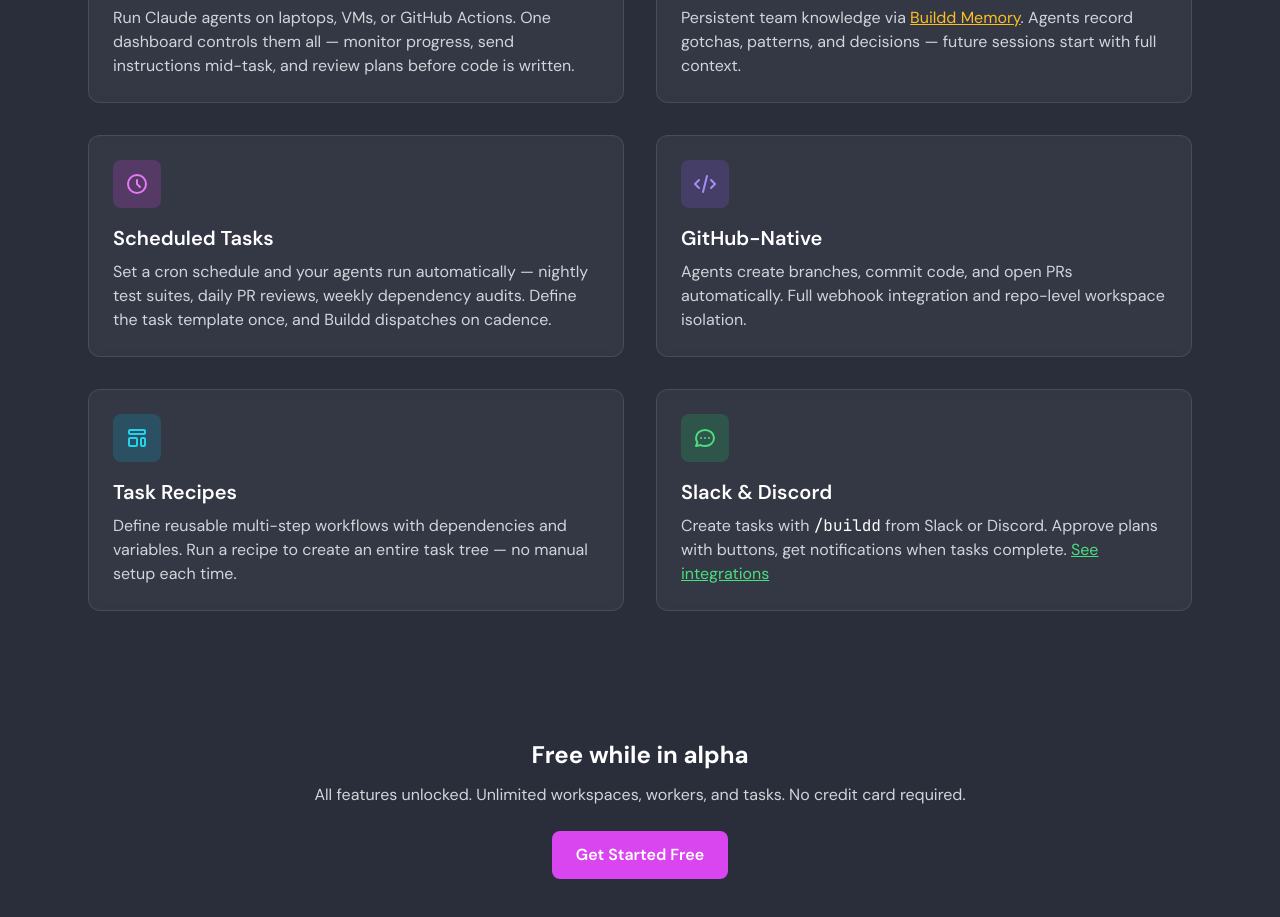
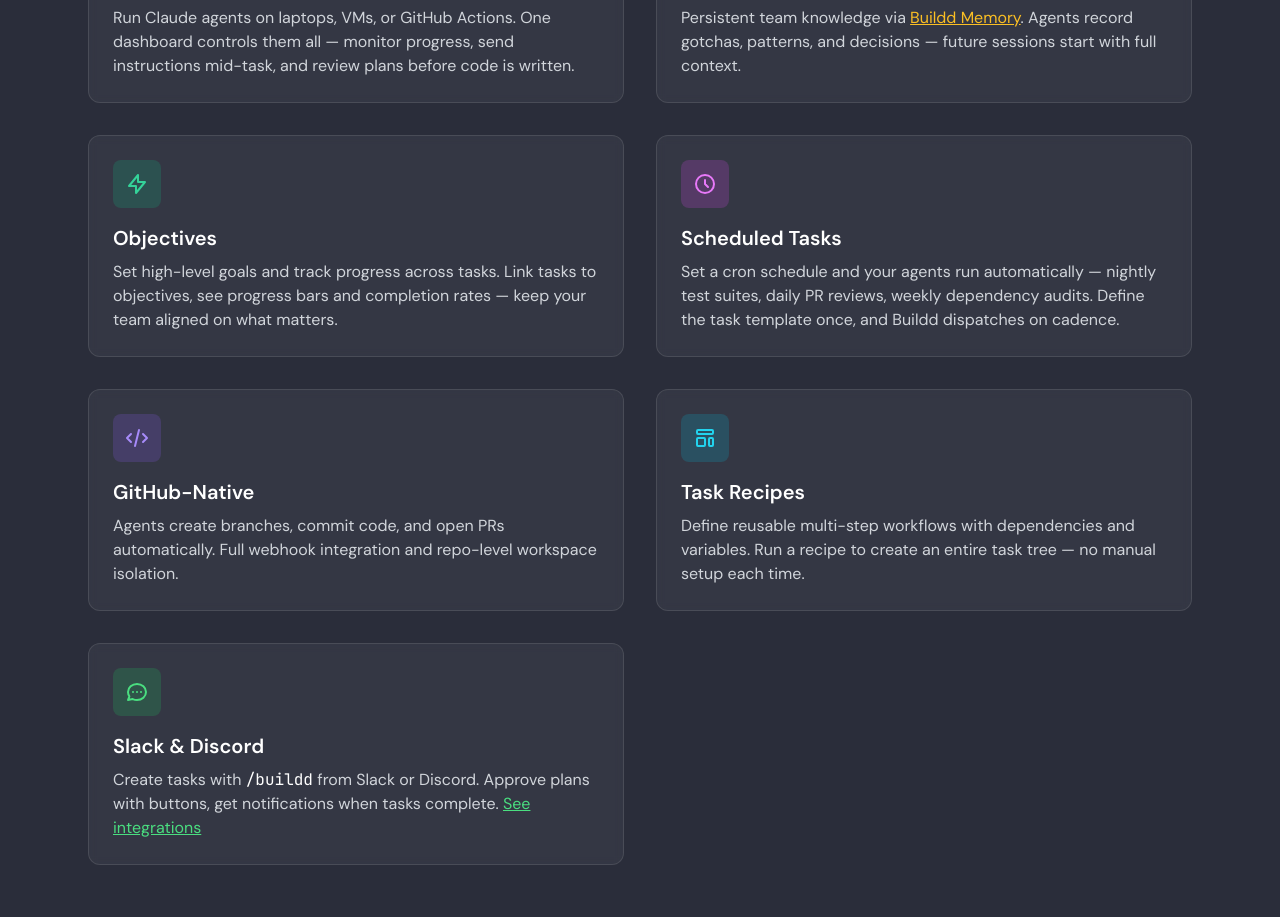
Before and after one commit to buildd-ai/buildd-site, a Next.js app: page / in a window 1280 px wide. Shown: the part 2240-3157 px from the top of the page. Built offline with nearby package versions, Linux system fonts and the light colour scheme.

Commit message:
feat: add Objectives feature card to landing page (#5)

```diff
--- a/src/app/page.tsx
+++ b/src/app/page.tsx
@@ -163,7 +163,7 @@
         </div>
       </div>
 
-      {/* Features Section - 4 core cards */}
+      {/* Features Section */}
       <div className="max-w-6xl mx-auto px-6 py-16">
         <div className="grid md:grid-cols-2 gap-8">
           <div className="bg-white/5 rounded-xl p-6 border border-white/10 backdrop-blur-sm">
@@ -211,6 +211,19 @@
             <p className="text-gray-300">
               Persistent team knowledge via <a href="/memory" className="text-amber-400 hover:text-amber-300 underline">Buildd Memory</a>.
               Agents record gotchas, patterns, and decisions &mdash; future sessions start with full context.
+            </p>
+          </div>
+
+          <div className="bg-white/5 rounded-xl p-6 border border-white/10 backdrop-blur-sm">
+            <div className="w-12 h-12 bg-emerald-500/20 rounded-lg flex items-center justify-center mb-4">
+              <svg className="w-6 h-6 text-emerald-400" fill="none" stroke="currentColor" viewBox="0 0 24 24" aria-hidden="true">
+                <path strokeLinecap="round" strokeLinejoin="round" strokeWidth={2} d="M13 10V3L4 14h7v7l9-11h-7z" />
+              </svg>
+            </div>
+            <h3 className="text-xl font-semibold mb-2">Objectives</h3>
+            <p className="text-gray-300">
+              Set high-level goals and track progress across tasks.
+              Link tasks to objectives, see progress bars and completion rates &mdash; keep your team aligned on what matters.
             </p>
           </div>
 
```
